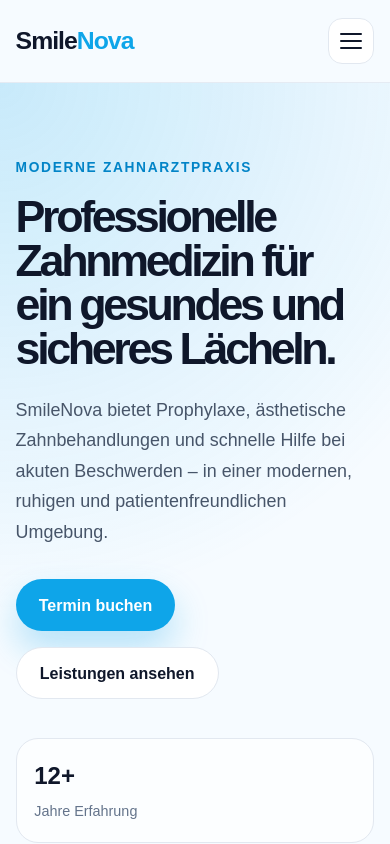
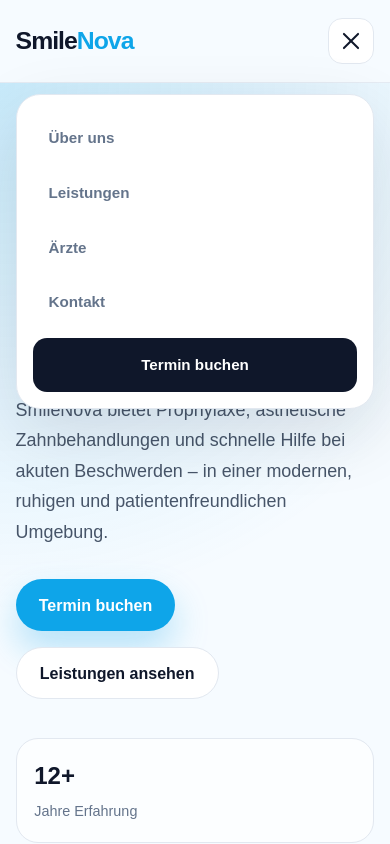
Before and after one commit to MasoudRahimi1991/smilenova-dental-booking-system, a website: page public/index.html in a window 390 px wide. Both pictures are taken after a click on the button "Open menu". Shown: the top 844 px of the page. Drawn offline with Linux system fonts and the light colour scheme; no server answers.

Commit message:
Fix mobile menu navigation

```diff
--- a/public/index.html
+++ b/public/index.html
@@ -21,7 +21,7 @@
         Smile<span>Nova</span>
       </a>
 
-      <nav class="nav">
+      <nav class="nav" id="mainNav">
         <a href="#about">Über uns</a>
         <a href="#services">Leistungen</a>
         <a href="#doctors">Ärzte</a>
@@ -204,7 +204,7 @@
       <a href="/admin.html">Admin-Bereich</a>
     </div>
   </footer>
-<<script src="/js/main.js"></script>
+<script src="/js/main.js"></script>
 <script src="/js/booking.js"></script>
 </body>
 </html>
```
Also changed, not shown: public/admin.html (+1 -1 lines), public/booking.html (+1 -1 lines).
